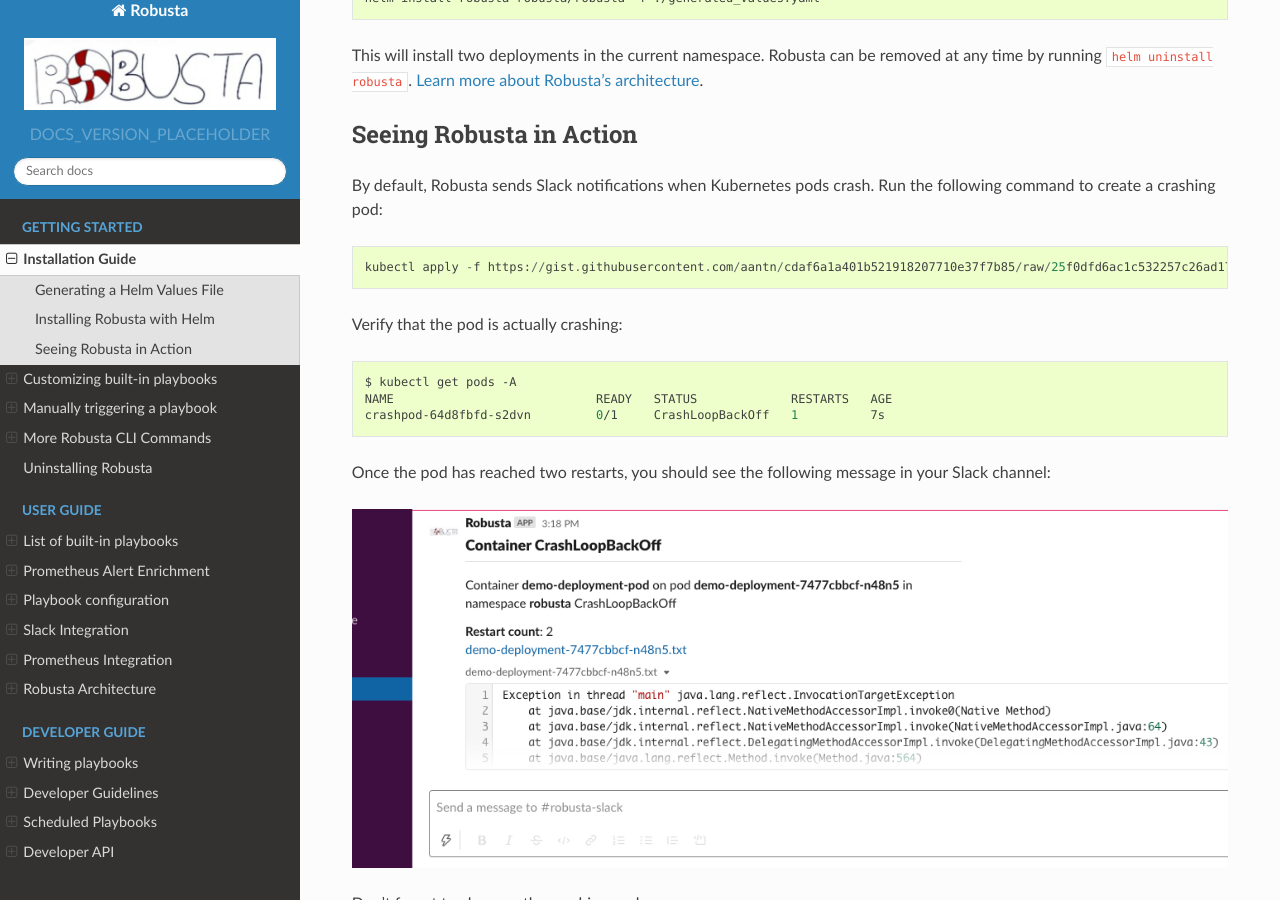
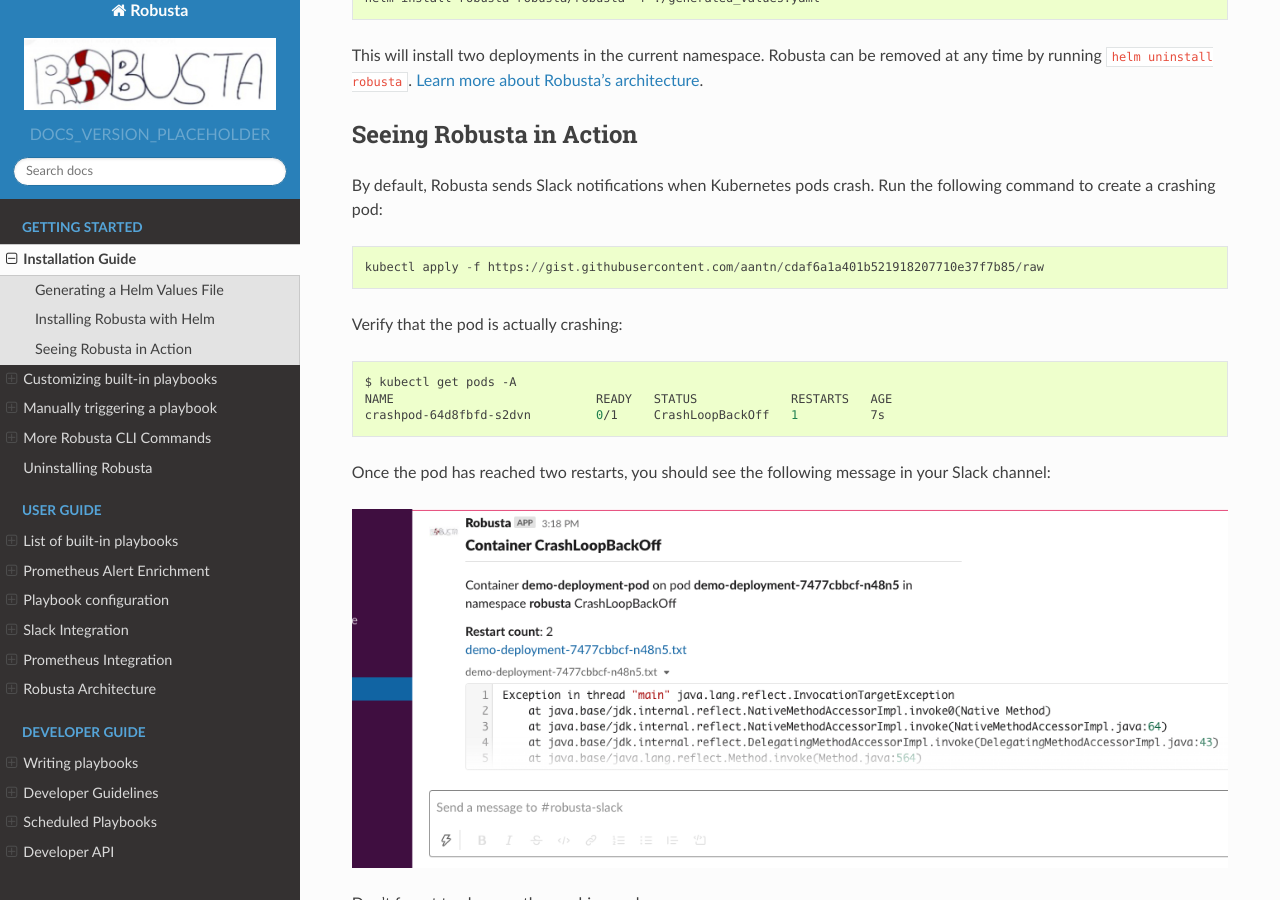
Before and after one commit to robusta-dev/robusta, a Sphinx documentation site: the page built from docs/getting-started/installation.rst, in a window 1280 px wide and 900 px high, scrolled down 690 px. Built offline with Sphinx 7.4.7 and the Read the Docs theme 2.0.0, drawn with Linux system fonts in a browser that asks for light colours; some of the changed lines change nothing that is shown.

Commit message:
minor tweaks

```diff
--- a/docs/getting-started/installation.rst
+++ b/docs/getting-started/installation.rst
@@ -34,7 +34,7 @@
 
 .. code-block:: python
 
-   kubectl apply -f https://gist.githubusercontent.com/aantn/cdaf6a1a401b521918207710e37f7b85/raw/25f0dfd6ac1c532257c26ad171c37aa7daf17bd2/crashpod.yaml
+   kubectl apply -f https://gist.githubusercontent.com/aantn/cdaf6a1a401b521918207710e37f7b85/raw
 
 Verify that the pod is actually crashing:
 
```
Also changed, not shown: 1 other file.
